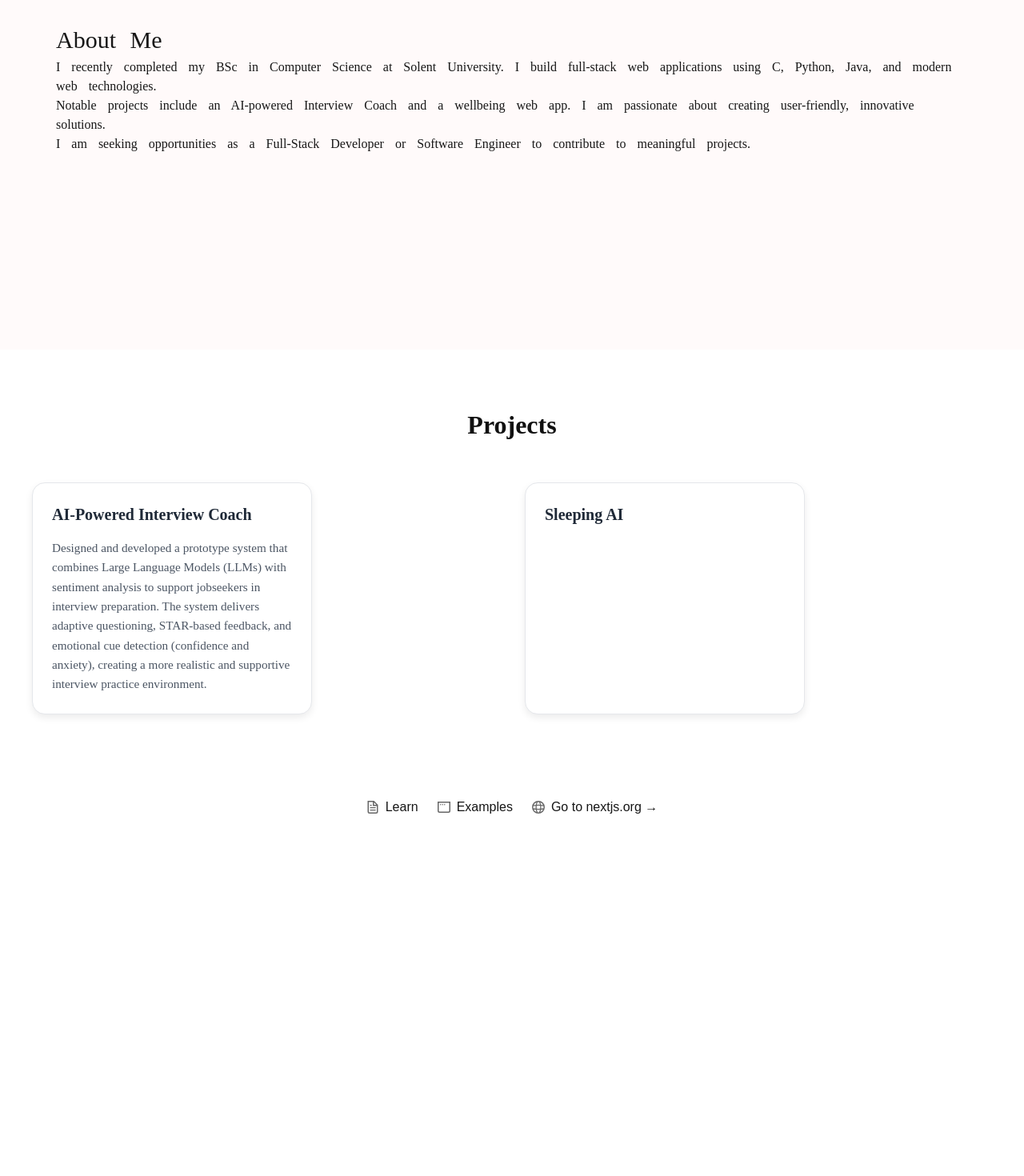
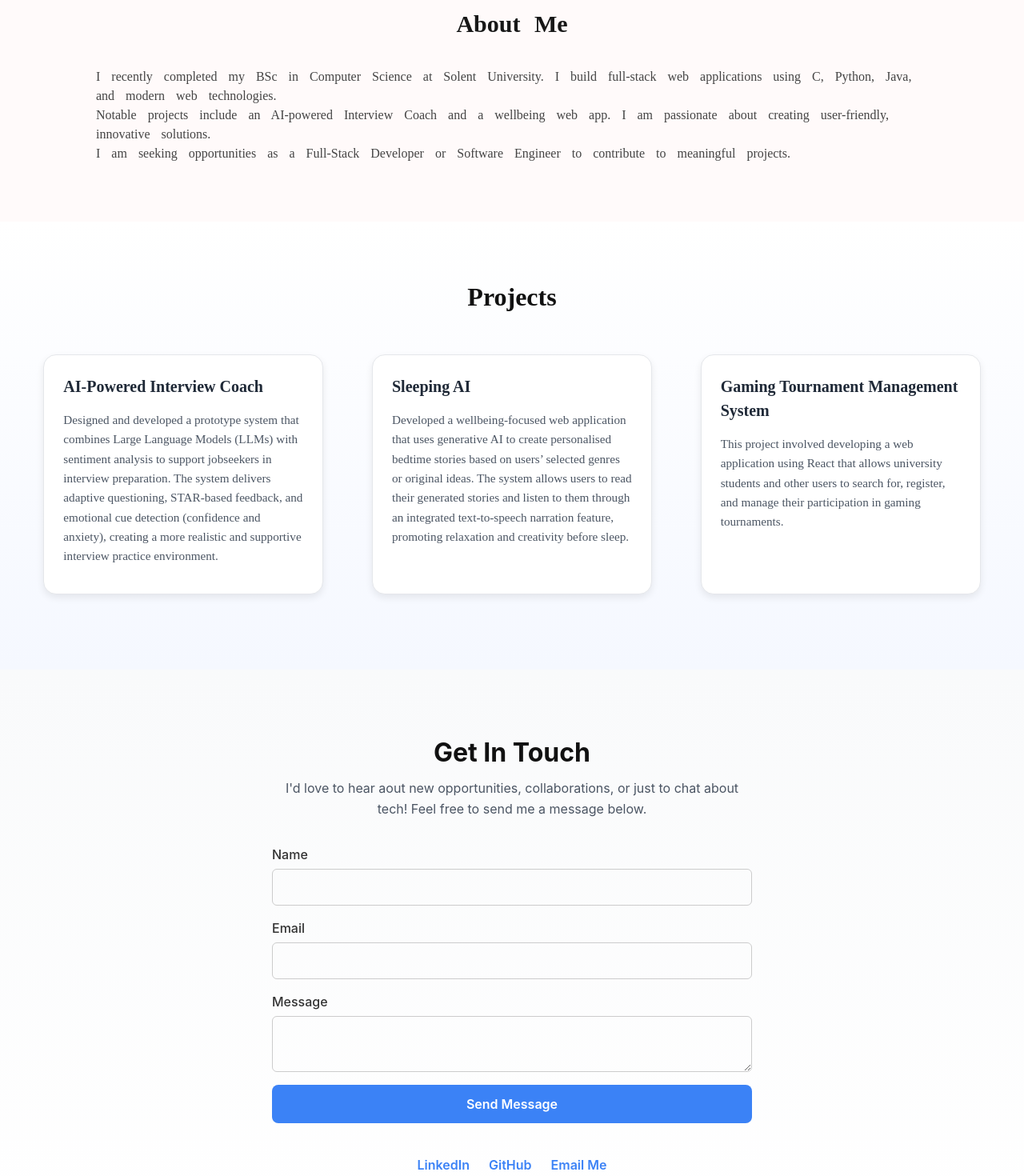
Before and after one commit to rafue1968/portfolio-rafue-karim-islam, a Next.js app: page / in a window 1280 px wide. Shown: the part 380-1850 px from the top of the page at 80% size. Before the commit the page ends 1401 px from the top, so only its background shows below. Built offline with nearby package versions, Linux system fonts and the light colour scheme.

Commit message:
Completed portfolio

```diff
--- a/src/app/components/AboutMe.jsx
+++ b/src/app/components/AboutMe.jsx
@@ -1,18 +1,20 @@
 export default function AboutMe() {
   return (
     <section className="aboutMe">
+      <div className="aboutme-background">
             <h1 className="aboutMe-title">About Me</h1>
-      <p>
+            <p className="aboutMe-p">
                 I recently completed my BSc in Computer Science at Solent University.
                 I build full-stack web applications using C, Python, Java, and modern web technologies.
             </p>
-      <p>
+            <p className="aboutMe-p">
                 Notable projects include an AI-powered Interview Coach and a wellbeing web app.
                 I am passionate about creating user-friendly, innovative solutions.
             </p>
-      <p>
+            <p className="aboutMe-p">
                 I am seeking opportunities as a Full-Stack Developer or Software Engineer to contribute to meaningful projects.
             </p>
+        </div>
     </section>
   );
 }
--- a/src/app/components/Contact.jsx
+++ b/src/app/components/Contact.jsx
@@ -1,7 +1,53 @@
 export default function Contact(){
     return (
-        <div>
+        <section className="contact-section">
+            <h2 className="contact-title">Get In Touch</h2>
+            <p className="contact-subtitle">I'd love to hear aout new opportunities, collaborations, or just to chat about tech!
+                Feel free to send me a message below.
+            </p>
 
-        </div>
+            <form
+                className="contact-form"
+                onSubmit={(e) => {
+                    e.preventDefault();
+                    alert("Message submitted.");
+                }}
+            >
+                <div className="form-group">
+                    <label htmlFor="name">Name</label>
+                    <input type="text" id="name" required />
+                </div>
+
+                <div className="form-group">
+                    <label htmlFor="email">Email</label>
+                    <input type="email" required />
+                </div>
+
+                <div className="form-group">
+                    <label htmlFor="message">Message</label>
+                    <textarea name="message" id="name" required></textarea>
+                </div>
+
+                <button type="submit" className="contact-button">Send Message</button>
+            </form>
+
+            <div className="contact-links">
+                <a
+                href="https://www.linkedin.com/in/rafue-karim-islam-887a2b216"
+                target="_blank"
+                rel="noopener noreferrer"
+                >
+                    LinkedIn
+                </a>
+                <a
+                href="https://github.com/rafue1968"
+                target="_blank"
+                rel="noopener noreferrer"
+                >
+                    GitHub
+                </a>
+                <a href="mailto:rafue1968@gmail.com">Email Me</a>
+            </div>
+        </section>
     )
 }
--- a/src/app/components/Hero.jsx
+++ b/src/app/components/Hero.jsx
@@ -2,7 +2,7 @@
 
 import { motion } from "framer-motion";
 import Image from "next/image";
-import { useRouter } from "next/navigation";
+import { useRouter, redirect } from "next/navigation";
 
 export default function Hero() {
   const router = useRouter();
@@ -31,10 +31,15 @@ export default function Hero() {
             Full Stack Developer
           </p>
           <button
-            // onClick={() => router.push("/projects")}
             className="hero-button"
           >
-            View My Work
+            <a
+            href="https://www.linkedin.com/in/rafue-karim-islam-887a2b216"
+            target="_blank"
+            rel="noopener noreferrer"
+            >
+                View My LinkedIn
+            </a>
           </button>
         </div>
       </div>
--- a/src/app/components/footer.jsx
+++ b/src/app/components/footer.jsx
@@ -1,52 +1,13 @@
-import Image from "next/image"
+import { useEffect } from "react"
 
 export default function Footer(){
+
     return (
         <footer className="row-start-3 flex gap-[24px] flex-wrap items-center justify-center">
             <a
             className="flex items-center gap-2 hover:underline hover:underline-offset-4"
-            href="https://nextjs.org/learn?utm_source=create-next-app&utm_medium=appdir-template-tw&utm_campaign=create-next-app"
-            target="_blank"
-            rel="noopener noreferrer"
             >
-            <Image
-                aria-hidden
-                src="/file.svg"
-                alt="File icon"
-                width={16}
-                height={16}
-            />
-            Learn
-            </a>
-            <a
-            className="flex items-center gap-2 hover:underline hover:underline-offset-4"
-            href="https://vercel.com/templates?framework=next.js&utm_source=create-next-app&utm_medium=appdir-template-tw&utm_campaign=create-next-app"
-            target="_blank"
-            rel="noopener noreferrer"
-            >
-            <Image
-                aria-hidden
-                src="/window.svg"
-                alt="Window icon"
-                width={16}
-                height={16}
-            />
-            Examples
-            </a>
-            <a
-            className="flex items-center gap-2 hover:underline hover:underline-offset-4"
-            href="https://nextjs.org?utm_source=create-next-app&utm_medium=appdir-template-tw&utm_campaign=create-next-app"
-            target="_blank"
-            rel="noopener noreferrer"
-            >
-            <Image
-                aria-hidden
-                src="/globe.svg"
-                alt="Globe icon"
-                width={16}
-                height={16}
-            />
-            Go to nextjs.org →
+                © {new Date().getFullYear()} Rafue. All rights reserved.
             </a>
       </footer>
     )
--- a/src/app/globals.css
+++ b/src/app/globals.css
@@ -55,7 +55,7 @@ html {
 }
 
 .hero-subtitle{
-  font-size: 12rem;
+  font-size: 20px;
   color: #4b5563;
   margin-top: 10px;
 }
@@ -108,7 +108,7 @@ Image.image-container {
 
 .text-container p {
   line-height: 1.6;
-  font-size: 1rem;
+  font-size: 20px;
 }
 
 
@@ -122,6 +122,8 @@ Image.image-container {
   .text-container {
     margin-top: 1.5rem;
   }
+
+
 }
 
 
@@ -199,8 +201,8 @@ Image.image-container {
 }
 
 .aboutMe{
-  height: 60vh;
-  padding: 70px;
+  height: 40vh;
+  padding: 50px 120px;
   background-color: rgb(255, 250, 250);
   font-family: 'Times New Roman', Times, serif;
   font-size: 12;
@@ -208,15 +210,20 @@ Image.image-container {
 }
 
 .aboutMe-title{
-  font-weight: "bold";
+  font-weight: 900;
   font-size: 30px;
+  text-align: center;
+  margin-bottom: 2rem;
 }
 
+.aboutMe-p{
+  color: rgb(68, 68, 68);
+}
 
 .showProjects{
   padding: 70px 40px;
   font-family: 'Times New Roman', Times, serif;
-  background-color: linear-gradient(to bottom, #ffffff, #f5f8ff);;
+  background: linear-gradient(to bottom, #ffffff, #f5f8ff);;
   color: #111;
   min-height: 70vh;
   text-align: center;
@@ -234,6 +241,7 @@ Image.image-container {
   gap: 2rem;
   justify-content: center;
   padding-top: 2rem;
+  place-items: center;
 }
 
 .project-card{
@@ -245,6 +253,8 @@ Image.image-container {
   box-shadow: 0 4px 10px rgba(0, 0, 0, 0.08);
   transition: transform 0.3s ease, box-shadow 0.3s ease;
   border: 1px solid #e5e7eb;
+  min-height: 300px;
+  width: 2000px;
 }
 
 .project-card:hover{
@@ -271,12 +281,105 @@ h2.project-title{
   margin-bottom: 15px;
 }
 
+.contact-section{
+  padding: 80px 40px;
+  text-align: center;
+  background: linear-gradient(to bottom, #f9fafb, #ffffff);
+  color: #111;
+  font-family: 'Inter', 'Segoe UI', Tahoma, sans-serif;
+}
+
+.contact-title{
+  font-size: 2rem;
+  font-weight: 700;
+  margin-bottom: 0.5rem;
+}
+
+.contact-subtitle{
+  font-size: 1rem;
+  color: #4b5563;
+  max-width: 600px;
+  margin: 0 auto 2rem auto;
+  line-height: 1.6;
+}
+
+.contact-form{
+  max-width: 600px;
+  margin: 0 auto;
+  display: flex;
+  flex-direction: column;
+  gap: 1rem;
+}
+
+.form-group {
+  display: flex;
+  flex-direction: column;
+  text-align: left;
+}
+
+label {
+  margin-bottom: 6px;
+  font-weight: 500;
+  color: #333
+}
+
+
+input, textarea {
+  padding: 10px 12px;
+  border-radius: 6px;
+  border: 1px solid #ccc;
+  font-size: 1rem;
+  transition: border-color 0.3s ease;
+  padding: 10px;
+}
+
+input:focus, textarea:focus{
+  outline: none;
+  border-color: #3b82f6;
+}
+
+.contact-button{
+  background-color: #3b82f6;
+  color: white;
+  border: none;
+  border-radius: 8px;
+  padding: 12px;
+  font-size: 1rem;
+  font-weight: 600;
+  cursor: pointer;
+  transition: background 0.3s ease, transform 0.2s ease;
+}
+
+.contact-button:hover{
+  background-color: #2563eb;
+  transform: translateY(-3px);
+}
+
+.contact-links{
+  margin-top: 2.5rem;
+  display: flex;
+  justify-content: center;
+  gap: 1.5rem;
+}
+
+.contact-links a {
+  color: #3b82f6;
+  font-weight: 600;
+  text-decoration: none;
+  transition: color 0.3s ease;
+}
+
+.contact-links a:hover {
+  color: #2563eb;
+}
+
 @media (max-width: 786px){
   .showProjects {
     padding: 50px 20px;
   }
 
-  .project-title{
+  .showProjects > .project-title{
+    padding-top: 70px;
     font-size: 1.75rem;
   }
 
@@ -284,4 +387,12 @@ h2.project-title{
     max-width: 100%;
     text-align: center;
   }
+
+  .contact-section {
+    padding: 60px 20px;
+  }
+
+  .contact-title {
+    font-size: 1.75rem;
+  }
 }
--- a/src/app/page.jsx
+++ b/src/app/page.jsx
@@ -5,7 +5,6 @@ import AboutMe from "./components/AboutMe";
 import Skills from "./components/Skills";
 import ShowProjects from "./components/ShowProjects";
 import Contact from "./components/Contact";
-import { useEffect, useState } from "react";
 
 export default function Home() {
   const projectList = [
@@ -17,7 +16,12 @@ export default function Home() {
     {
       id: 1,
       name: "Sleeping AI",
-      description: ""
+      description: "Developed a wellbeing-focused web application that uses generative AI to create personalised bedtime stories based on users’ selected genres or original ideas. The system allows users to read their generated stories and listen to them through an integrated text-to-speech narration feature, promoting relaxation and creativity before sleep."
+    },
+    {
+      id: 2,
+      name: "Gaming Tournament Management System",
+      description: "This project involved developing a web application using React that allows university students and other users to search for, register, and manage their participation in gaming tournaments."
     }
   ]
 
```
Lines whose indentation alone changed are shown as unchanged.
